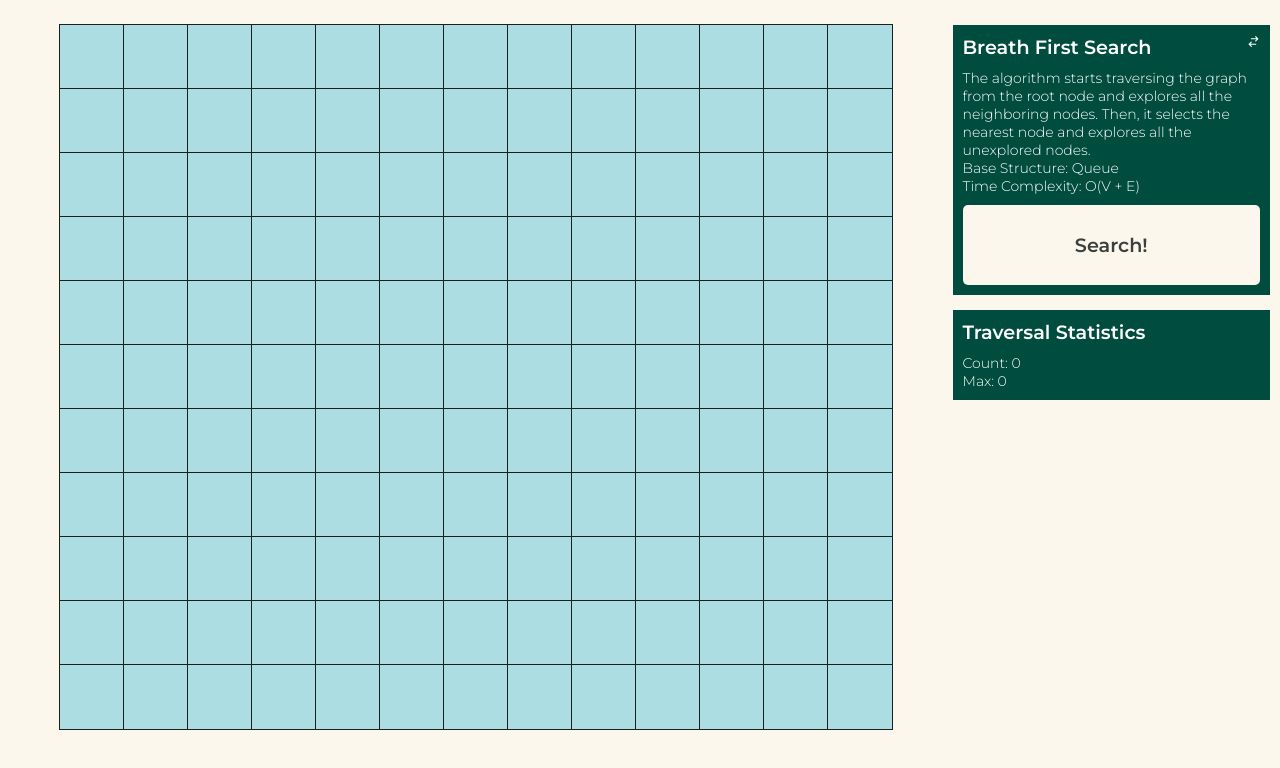
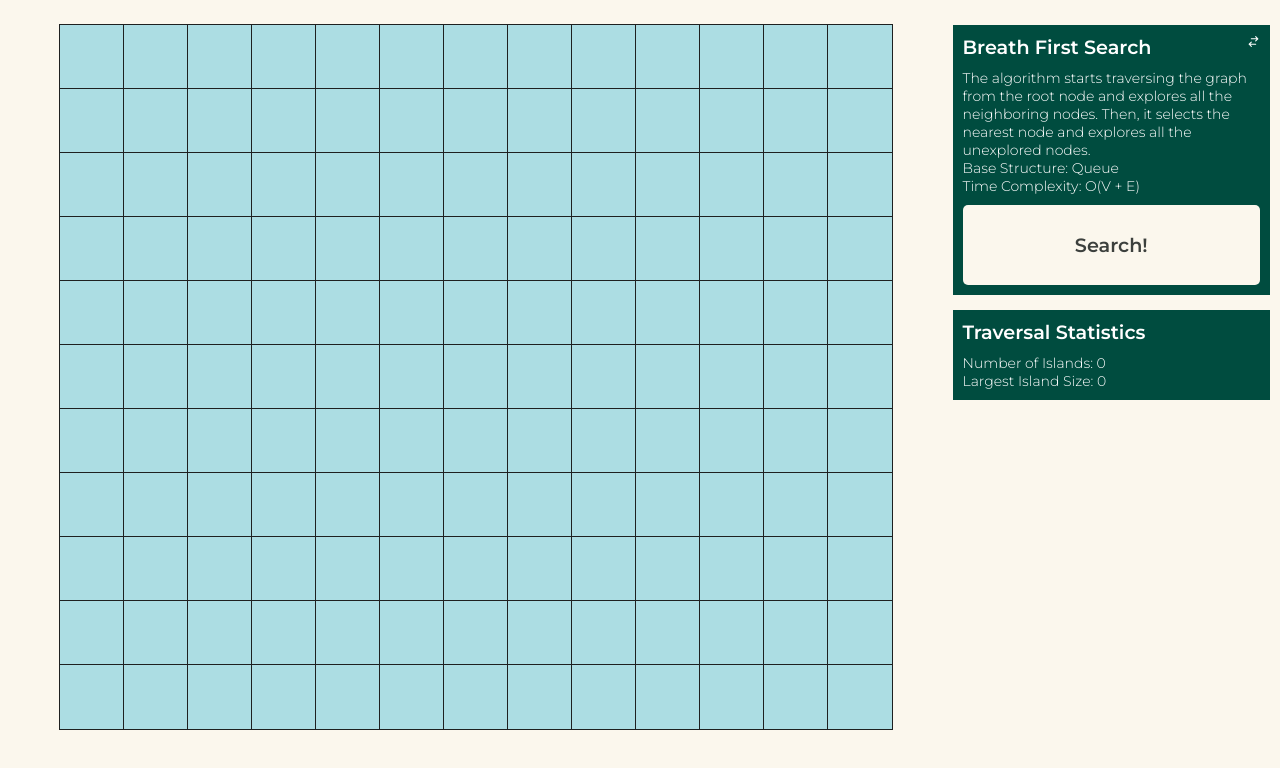
Before and after one commit to kMongru/react-search-project, a React (Create React App) app: page / in a window 1280 px wide. Shown: the top 768 px of the page. Built offline with nearby package versions, Linux system fonts and the light colour scheme.

Commit message:
adjust overlay size

```diff
--- a/src/components/bottomPannel/BottomPanel.js
+++ b/src/components/bottomPannel/BottomPanel.js
@@ -33,8 +33,8 @@ const BottomPanel = ({
       </div>
       <div className='right-side'>
         <h2 style={{ marginBottom: '10rem' }}>Traversal Statistics</h2>
-        <p>{`Count: ${count}`}</p>
-        <p>{`Max: ${max}`}</p>
+        <p>{`Number of Islands: ${count}`}</p>
+        <p>{`Largest Island Size: ${max}`}</p>
       </div>
     </>
   );
--- a/src/islandVisualization/islandVisualization.css
+++ b/src/islandVisualization/islandVisualization.css
@@ -20,9 +20,9 @@
   align-items: center;
   background-color: rgba(0, 0, 0, .5);
   position: absolute;
-  height: 54vw;
-  width: 72vw;
-  margin: 1.8vw 1.0vw;
+  height: 55vw;
+  width: 65vw;
+  margin: 4.8vw 4.0vw;
   border-width: 1px;
   outline: 1px solid rgb(30, 32, 32);
 }
```
